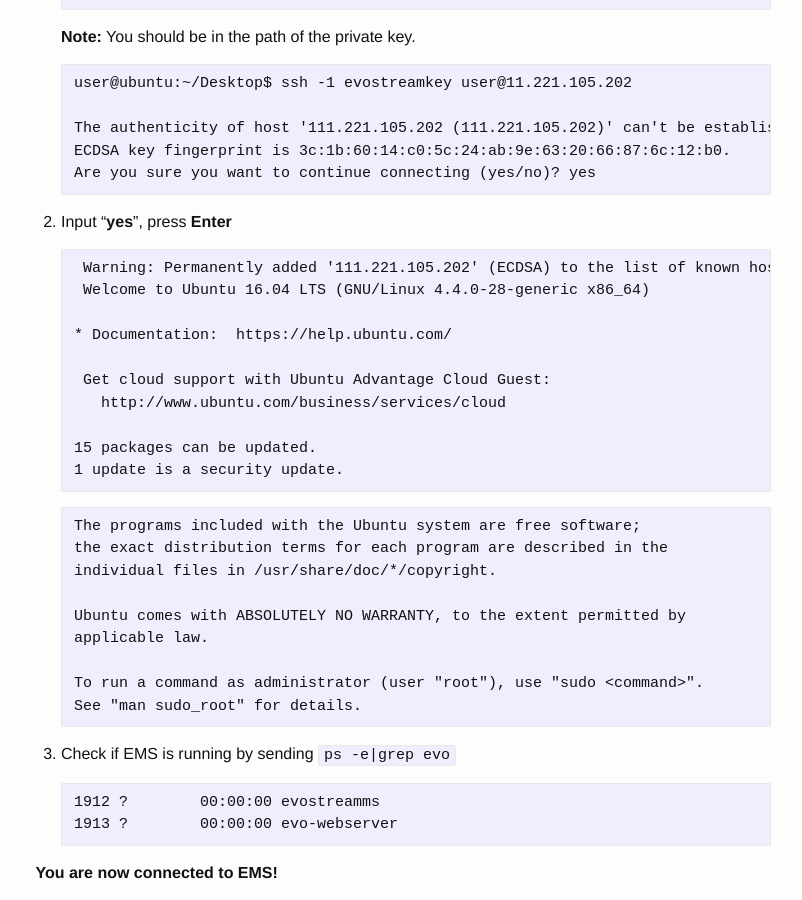
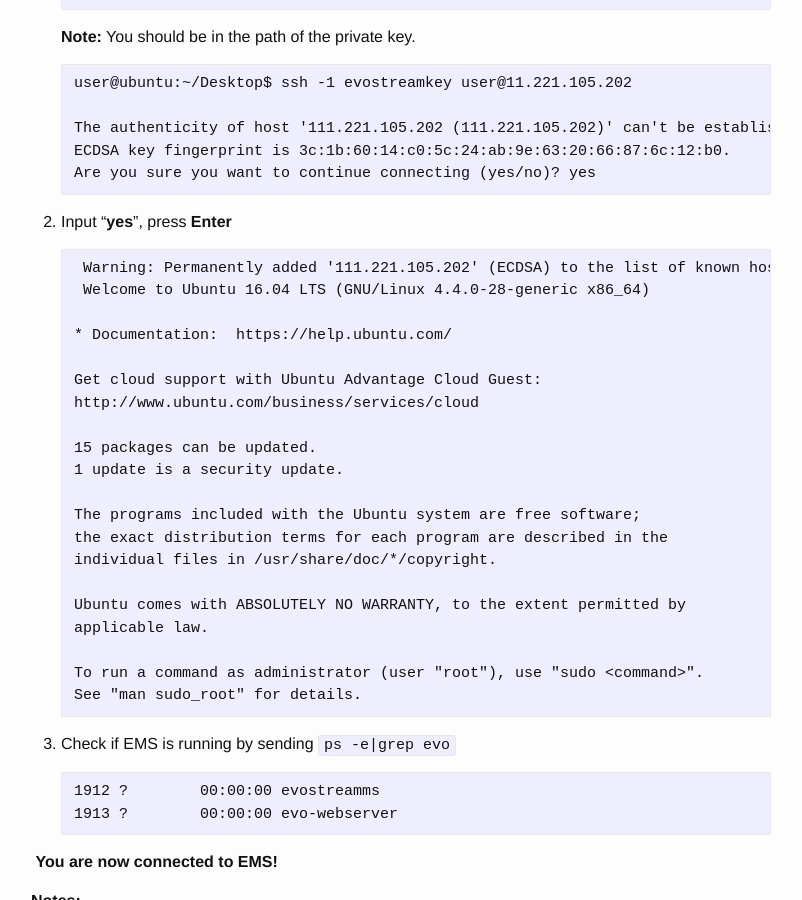
Before and after one commit to EvoStream/ems_quick_start_guide, a Jekyll site: the page built from _posts/2016-01-01-ems-quick-start-guide-azureloadbalancer.md, in a window 1280 px wide and 900 px high, scrolled down 3940 px. Shown: the whole window, without its empty margins (239-1041 px from the left). Built offline with Jekyll 4.4.1, drawn with Linux system fonts in a browser that asks for light colours; some of the changed text lies outside the part shown.

Commit message:
updated formatting

````diff
--- a/_posts/2016-01-01-ems-quick-start-guide-azureloadbalancer.md
+++ b/_posts/2016-01-01-ems-quick-start-guide-azureloadbalancer.md
@@ -54,7 +54,7 @@ To get started with the EvoStream Media Server (EMS) on Azure, the first thing t
 
    - Unique Suffix
    - Username
-   - SSH public key   *Click [here](https://docs.microsoft.com/en-us/azure/virtual-machines/virtual-machines-linux-mac-create-ssh-keys) to know how to create a SSH public key.*
+   - SSH public key            ~*Click [here](https://docs.microsoft.com/en-us/azure/virtual-machines/virtual-machines-linux-mac-create-ssh-keys) to know how to create a SSH public key.*~
    - Subscription
    - Resource Group
    - Location
@@ -172,20 +172,18 @@ To start anything for your project, what you need to access is the <u>Origin Ser
 
 2.  Input “**yes**”, press **Enter**
 
-     ```
+       ```
      Warning: Permanently added '111.221.105.202' (ECDSA) to the list of known hosts.
      Welcome to Ubuntu 16.04 LTS (GNU/Linux 4.4.0-28-generic x86_64)
 
     * Documentation:  https://help.ubuntu.com/
 
-     Get cloud support with Ubuntu Advantage Cloud Guest:
-       http://www.ubuntu.com/business/services/cloud
+    Get cloud support with Ubuntu Advantage Cloud Guest:
+    http://www.ubuntu.com/business/services/cloud
 
     15 packages can be updated.
     1 update is a security update.
-     ```
 
-    ```
     The programs included with the Ubuntu system are free software;
     the exact distribution terms for each program are described in the
     individual files in /usr/share/doc/*/copyright.
@@ -195,7 +193,8 @@ To start anything for your project, what you need to access is the <u>Origin Ser
 
     To run a command as administrator (user "root"), use "sudo <command>".
     See "man sudo_root" for details.
-    ```
+       ```
+
 
 
 
````
